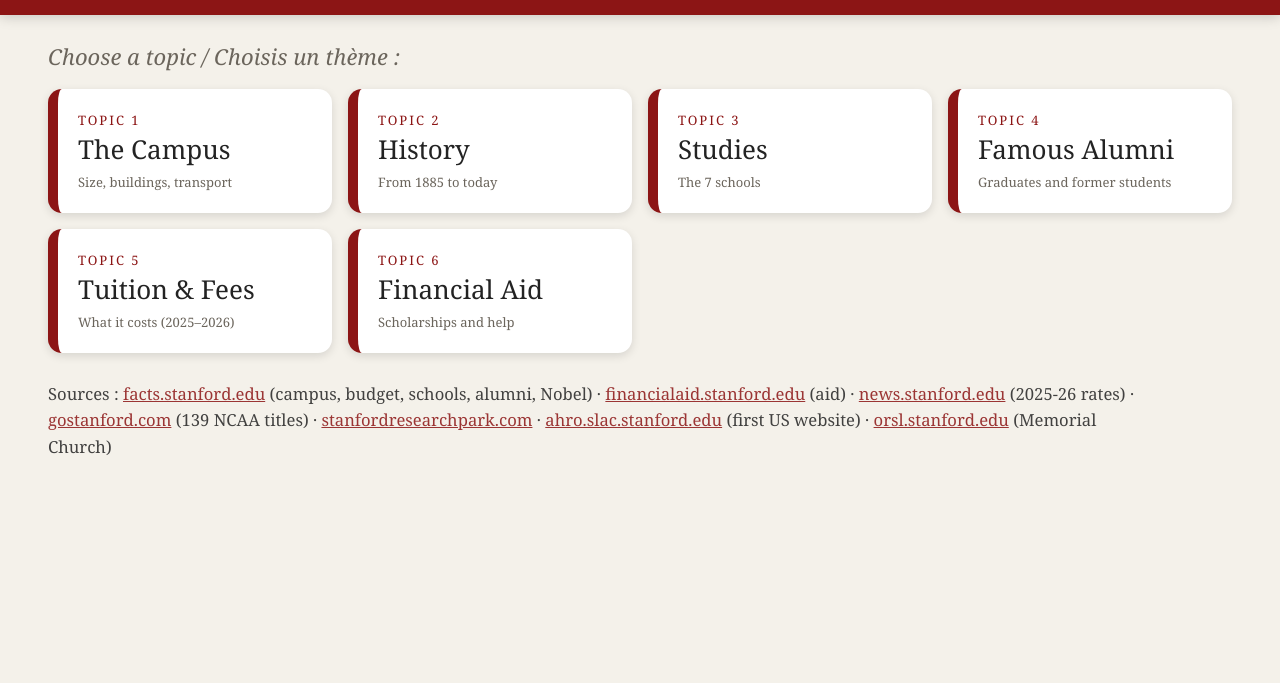
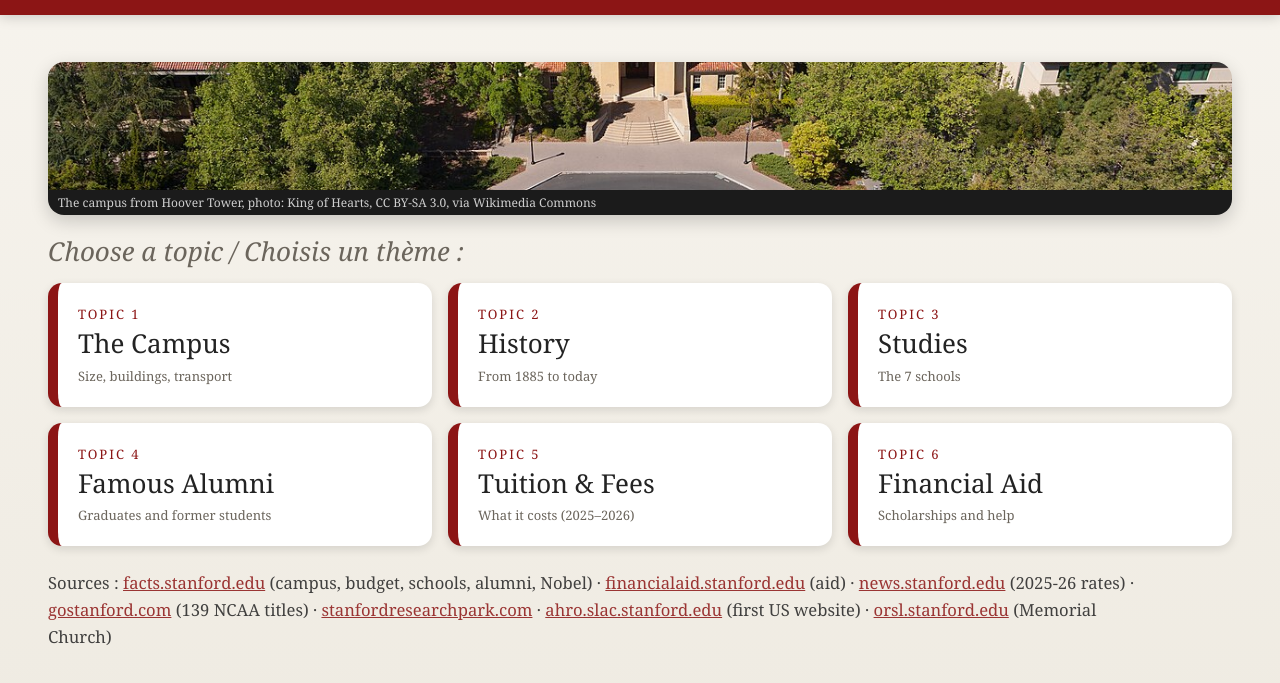
Before and after one commit to ethangalea1000-svg/stanford-expose, a plain HTML site: page index.html in a window 1280 px wide. Shown: the part 73-756 px from the top of the page. Drawn offline with Linux system fonts and the light colour scheme.

Commit message:
Passe 3 : accueil recompose (hero photo, grille de cartes)
Added styles for home section and hero image.

```diff
--- a/index.html
+++ b/index.html
@@ -28,11 +28,23 @@
   .sources a{color:#8c1515}
   main{flex:1;padding:26px clamp(14px,4vw,48px)}
 
+  /* --- passe 3 : accueil compose, identite visuelle --- */
+  body{background:linear-gradient(180deg,#f7f4ee,#efebe2)}
+  #home{display:flex;flex-direction:column;justify-content:center;min-height:calc(100vh - 170px)}
+  .hero{border-radius:16px;overflow:hidden;box-shadow:0 6px 18px rgba(0,0,0,.18);margin-bottom:18px}
+  .hero img{display:block;width:100%;height:22vh;min-height:140px;object-fit:cover}
+  .hero figcaption{font-size:12px;color:#cfcfcf;background:#1b1b1b;padding:4px 10px}
+  #home h2{font-size:clamp(18px,2.2vw,26px);margin-bottom:20px}
+  .grid{grid-template-columns:repeat(3,1fr);gap:20px;max-width:1200px}
+  @media (max-width:1000px){.grid{grid-template-columns:repeat(2,1fr)}}
+  @media (max-width:640px){.grid{grid-template-columns:1fr}}
+  @media (max-height:800px){.hero img{height:16vh;min-height:100px}.theme-btn{padding:16px 18px}#home h2{margin-bottom:14px}}
+  #home .sources{margin-top:24px}
+
   /* ---------- ACCUEIL : gros boutons par thème ---------- */
-  #home h2{font-size:clamp(16px,2vw,22px);color:var(--stone);margin-bottom:18px;font-weight:normal;font-style:italic}
+  #home h2{color:var(--stone);font-weight:normal;font-style:italic}
   .grid{
     display:grid;gap:16px;
-    grid-template-columns:repeat(auto-fit,minmax(240px,1fr));
   }
   .theme-btn{
     border:none;border-radius:14px;cursor:pointer;text-align:left;
@@ -139,6 +151,10 @@
 <main>
   <!-- ACCUEIL : un gros bouton par thème. On clique pendant l'oral. -->
   <section id="home">
+    <figure class="hero">
+      <img src="15-aerial.jpg" alt="The Stanford campus from Hoover Tower">
+      <figcaption>The campus from Hoover Tower, photo: King of Hearts, CC BY-SA 3.0, via Wikimedia Commons</figcaption>
+    </figure>
     <h2>Choose a topic / Choisis un thème :</h2>
     <div class="grid" id="themeGrid"></div>
     <!-- SOURCES officielles : pour que le prof et les élèves puissent vérifier -->
```
